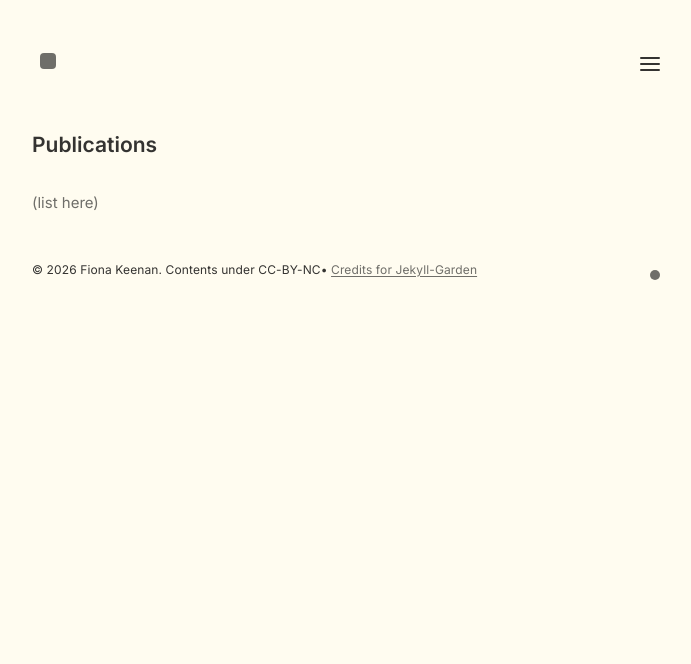
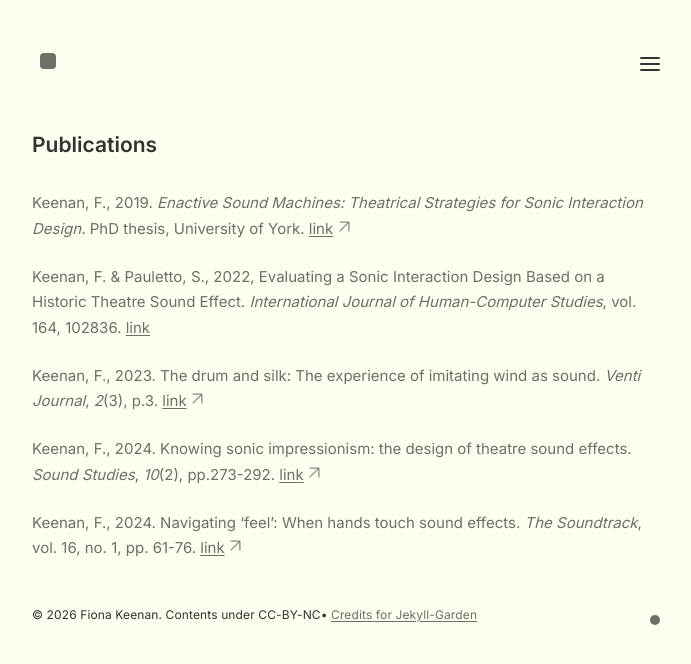
Before and after one commit to fionatkeenan/fionatkeenan.github.io, a Jekyll site: the page built from pages/publications.md, in a window 1280 px wide. Shown: the top 664 px of the page, without its empty margins (293-984 px from the left). Built offline with Jekyll 4.4.1, drawn with Linux system fonts in a browser that asks for light colours.

Commit message:
Add files via upload

```diff
--- a/pages/publications.md
+++ b/pages/publications.md
@@ -4,4 +4,12 @@ layout: Post
 permalink: /publications
 content-type: static
 ---
-(list here)
+Keenan, F., 2019. _Enactive Sound Machines: Theatrical Strategies for Sonic Interaction Design._ PhD thesis, University of York. [[link::https://etheses.whiterose.ac.uk/id/eprint/24057/]]
+
+Keenan, F. & Pauletto, S., 2022, Evaluating a Sonic Interaction Design Based on a Historic Theatre Sound Effect. _International Journal of Human-Computer Studies_, vol. 164, 102836. [[link:: https://doi.org/10.1016/j.ijhcs.2022.102836]]
+
+Keenan, F., 2023. The drum and silk: The experience of imitating wind as sound. _Venti Journal_, _2_(3), p.3. [[link::https://www.venti-journal.com/fiona-keenan]]
+
+Keenan, F., 2024. Knowing sonic impressionism: the design of theatre sound effects. _Sound Studies_, _10_(2), pp.273-292. [[link::https://www.tandfonline.com/doi/full/10.1080/20551940.2024.2304968]]
+
+Keenan, F., 2024. Navigating 'feel': When hands touch sound effects. _The Soundtrack_, vol. 16, no. 1, pp. 61-76. [[link::https://intellectdiscover.com/content/journals/10.1386/ts_00033_1]]
```
